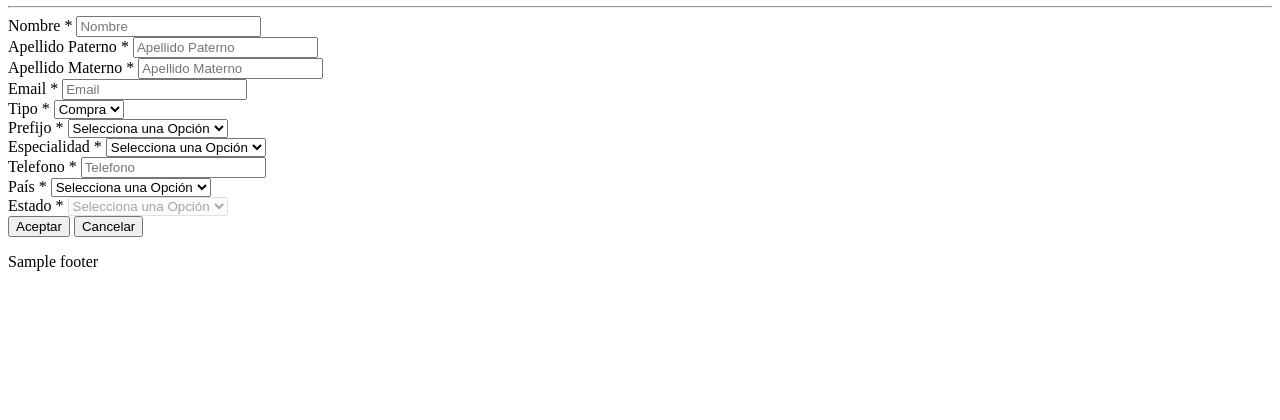
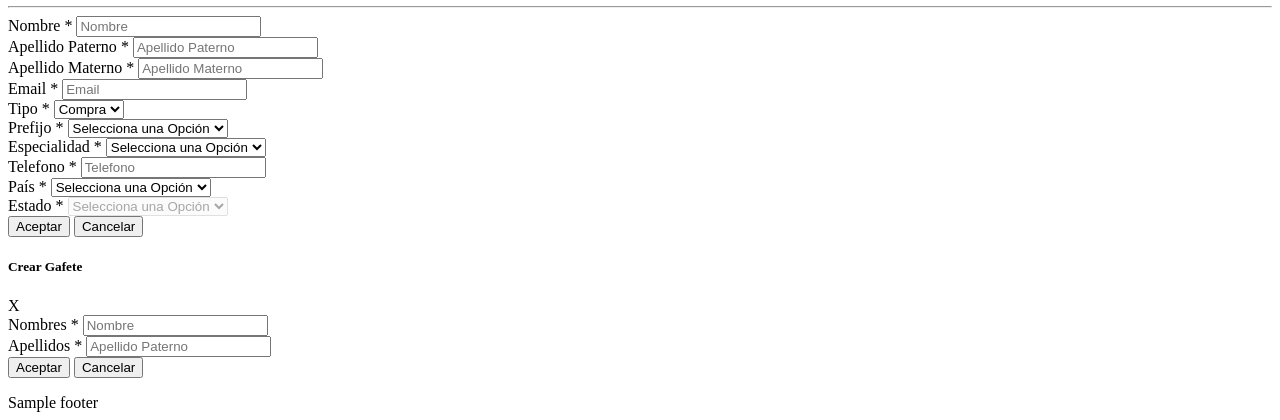
Before and after one commit to Jonathanvaldez26/gerson, a PHP site: template backend/App/views/usuarios_all.php in a window 1280 px wide. Shown: the part 729-1149 px from the top of the page. Before the commit the page ends 1000 px from the top, so only its background shows below. Run offline with PHP 8.4, Linux system fonts and the light colour scheme; the template is opened without the code that fills it: most values are stand-ins (such as "Sample title", 1, 10 or a date in 2020); some libraries are stand-ins or nearby versions.

Commit message:
gafetes personalizados

```diff
--- a/backend/App/views/usuarios_all.php
+++ b/backend/App/views/usuarios_all.php
@@ -327,6 +327,47 @@
             </div>
         </div>
     </div>
+
+
+
+    <!-- Modal -->
+    <div class="modal fade" id="modal_gafete" tabindex="-1" role="dialog" aria-labelledby="modal_gafeteLabel" aria-hidden="true">
+        <div class="modal-dialog" role="document">
+            <div class="modal-content">
+            <div class="modal-header">
+                    <h5 class="modal-title" id="exampleModalLabel">
+                        Crear Gafete
+                    </h5>
+
+                    <span type="button" class="btn bg-gradient-danger" data-dismiss="modal" aria-label="Close">
+                        X
+                    </span>
+                </div>
+                <div class="modal-body">
+                    <form action="/Usuarios/abrirpdfGafetePersonalizado" method="post" target="_blank">
+                        <div class="form-group row">
+                            <div class="form-group col-md-6">
+                                <label class="control-label col-md-12 col-sm-1 col-xs-12" for="nombre_gafete">Nombres <span class="required">*</span></label>
+                                <input type="text" class="form-control" id="nombre_gafete" name="nombre_gafete" placeholder="Nombre" require>
+                            </div>
+
+                            <div class="form-group col-md-6">
+                                <label class="control-label col-md-12 col-sm-1 col-xs-12" for="apellido_gafete">Apellidos <span class="required">*</span></label>
+                                <input type="text" class="form-control" id="apellido_gafete" name="apellido_gafete" placeholder="Apellido Paterno" require>
+                            </div>
+
+                        </div>
+                        <div class="modal-footer">
+
+                        <button type="submit" class="btn bg-gradient-success">Aceptar</button>
+                                <button type="button" class="btn bg-gradient-secondary" data-dismiss="modal">Cancelar</button>
+
+                        </div>
+                    </form>
+                </div>
+            </div>
+        </div>
+
 </body>
 
 <?php echo $footer; ?>
@@ -629,7 +670,7 @@
         });
 
 
-        $("#form_datos").on("submit",function(event){
+        $("#form_datos").on("submit", function(event) {
             event.preventDefault();
             var formData = new FormData(document.getElementById("form_datos"));
 
@@ -650,12 +691,12 @@
                 success: function(respuesta) {
                     console.log(respuesta);
 
-                    if(respuesta == 'success'){
+                    if (respuesta == 'success') {
                         Swal.fire("¡Se creo el usuario correctamente!", "", "success").
                         then((value) => {
                             window.location.reload();
                         });
-                    }else{
+                    } else {
                         Swal.fire("¡Hubo un error al crear el usuario!", "", "warning").
                         then((value) => {
                             window.location.reload();
@@ -673,7 +714,7 @@
             });
         });
 
-        $(".form_datos_edit").on("submit",function(event){
+        $(".form_datos_edit").on("submit", function(event) {
             event.preventDefault();
             // var formData = new FormData(document.getElementById("form_datos_edit"));
             var formData = $(this).serialize();
@@ -697,12 +738,12 @@
                 success: function(respuesta) {
                     console.log(respuesta);
 
-                    if(respuesta == 'success'){
+                    if (respuesta == 'success') {
                         Swal.fire("¡Se actualizo el usuario correctamente!", "", "success").
                         then((value) => {
                             window.location.reload();
                         });
-                    }else{
+                    } else {
                         Swal.fire("¡Hubo un error al actualizar el usuario!", "", "warning").
                         then((value) => {
                             window.location.reload();
@@ -733,11 +774,11 @@
                     console.log(data)
                     if (data == "true") {
                         //el usuario ya existe
-                        $("#msg_email").css('color','red');
+                        $("#msg_email").css('color', 'red');
                         $("#msg_email").html('Este correo ya se ha registrado');
 
                     } else {
-                        $("#msg_email").css('color','red');
+                        $("#msg_email").css('color', 'red');
                         $("#msg_email").html('');
                     }
                 }
```
Also changed, not shown: backend/App/controllers/Usuarios.php (+41 -0 lines). Lines whose indentation alone changed are shown as unchanged.
